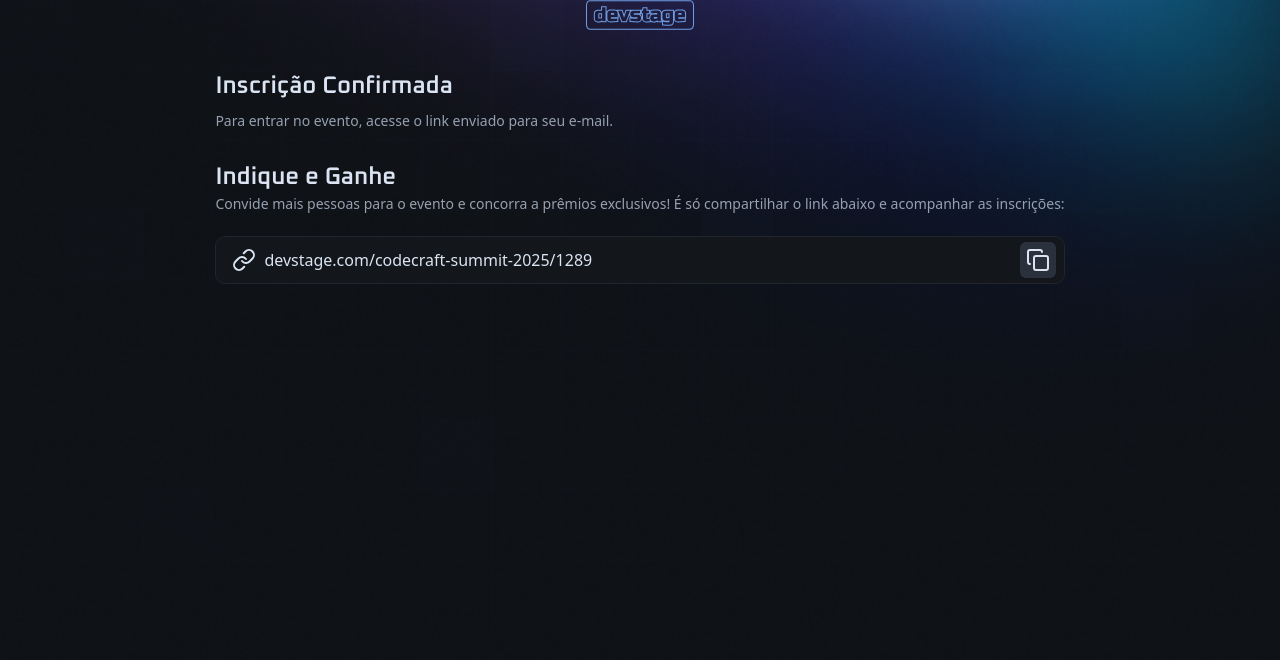
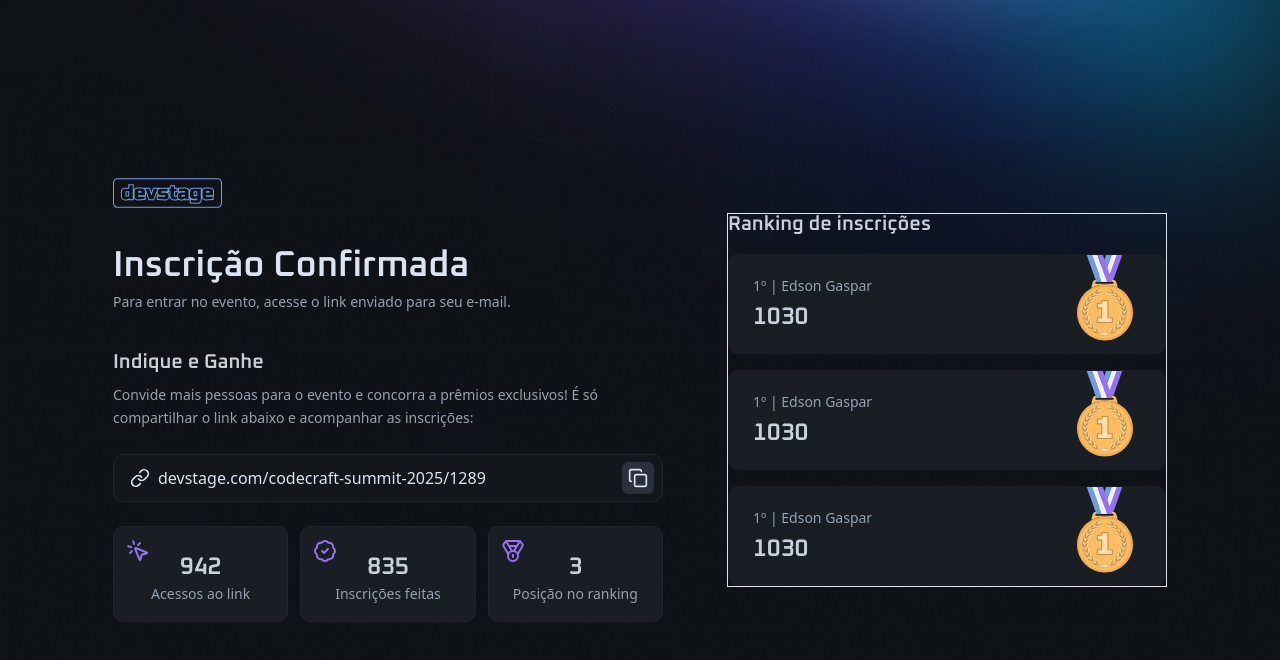
Before and after one commit to EdsonGaspar/envite-friends, a Next.js app: page /convite in a window 1280 px wide. Shown: the top 660 px of the page. Built offline with nearby package versions, Linux system fonts and the light colour scheme.

Commit message:
Terminado a parte de criação da tela, acora vou sepparar os componentes.

```diff
--- a/src/app/convite/page.tsx
+++ b/src/app/convite/page.tsx
@@ -1,32 +1,29 @@
 import { InputField, InputIcon, InputRoot } from '@/components/input'
-import { Copy, Link } from 'lucide-react'
+import { RankingItem } from '@/components/rankingItem'
+import { Status } from '@/components/status'
+import { BadgeCheck, Copy, Link, Medal, MousePointerClick } from 'lucide-react'
 import Image from 'next/image'
 import logo from '../../assets/Logo.svg'
+import model1 from '../../assets/Medal_1.svg'
 
 export default function ConvitePage() {
   return (
-    <div className="h-dvh flex flex-col items-center justify-between gap-16 px-4 py-8 lg:px-0 lg:py-0">
-      <div className="space-y-10 ">
-        <Image
-          src={logo}
-          alt="logo"
-          width={108.5}
-          height={30}
-          className="mx-auto"
-        />
+    <div className="min-h-dvh flex flex-col items-center justify-center gap-16 px-4 py-8 lg:px-0 lg:py-0 md:flex-row">
+      <div className="flex flex-col  w-full max-w-[550px] gap-10">
+        <Image src={logo} alt="logo" width={108.5} height={30} />
 
-        <div className="space-y-7">
         <div className="space-y-2">
-            <h2 className="font-heading text-2xl font-semibold text-gray-100">
+          <h2 className="font-heading text-4xl font-semibold text-gray-100 leading-none">
             Inscrição Confirmada
           </h2>
-            <p className="text-sm text-gray-300 leading-relaxed">
+          <p className="text-sm text-gray-300">
             Para entrar no evento, acesse o link enviado para seu e-mail.
           </p>
         </div>
-          <div className="space-y-5">
-            <div>
-              <h2 className="font-heading text-2xl font-semibold text-gray-100">
+
+        <div className="space-y-6">
+          <div className="space-y-3">
+            <h2 className="font-heading text-xl font-semibold text-gray-200 leading-none">
               Indique e Ganhe
             </h2>
             <p className="text-sm text-gray-300 leading-relaxed">
@@ -35,22 +32,50 @@ export default function ConvitePage() {
               inscrições:
             </p>
           </div>
-            <div>
+
           <InputRoot>
             <InputIcon>
-                  <Link />
+              <Link className="size-5" />
             </InputIcon>
             <InputField
+              readOnly
               type="text"
               placeholder="Link do convite"
-                  value={'devstage.com/codecraft-summit-2025/1289'}
+              defaultValue="devstage.com/codecraft-summit-2025/1289"
             />
             <InputIcon className="bg-gray-500 p-1.5 rounded-md -mr-2">
-                  <Copy />
+              <Copy className="size-5 cursor-pointer" />
             </InputIcon>
           </InputRoot>
+
+          <div className="grid md:grid-cols-3 gap-3 ">
+            <Status
+              icon={<MousePointerClick />}
+              numero={942}
+              information="Acessos ao link"
+            />
+            <Status
+              icon={<BadgeCheck />}
+              numero={835}
+              information="Inscrições feitas"
+            />
+            <Status
+              icon={<Medal />}
+              information="Posição no ranking"
+              numero={3}
+            />
           </div>
         </div>
+      </div>
+
+      <div className="w-full max-w-[440px] space-y-5 border">
+        <h2 className="text-gray-200 text-xl font-heading leading-none font-semibold">
+          Ranking de inscrições
+        </h2>
+        <div className="space-y-4 ">
+          <RankingItem />
+          <RankingItem />
+          <RankingItem />
         </div>
       </div>
     </div>
--- /dev/null
+++ b/src/components/rankingItem.tsx
@@ -0,0 +1,34 @@
+import Image from 'next/image'
+import type { ComponentProps, ReactNode } from 'react'
+import { twMerge } from 'tailwind-merge'
+import gold from '../assets/Medal_1.svg'
+
+interface RankingProps extends ComponentProps<'div'> {
+  nome?: string
+  valor?: number
+  icon?: ReactNode
+}
+export function RankingItem({ className, ...porps }: RankingProps) {
+  return (
+    <div
+      className={twMerge(
+        'relative rounded-xl bg-gray-700 border border-gray-700 flex flex-col justify-center p-6 gap-3',
+        className
+      )}
+      {...porps}
+    >
+      <h3 className="text-sm text-gray-300 leading-none ">
+        <span>1º | </span>
+        Edson Gaspar
+      </h3>
+      <h2 className="text-2xl text-gray-200 font-heading leading-none font-semibold">
+        1030
+      </h2>
+      <Image
+        src={gold}
+        alt="Medalha de Ouro"
+        className="absolute top-0 right-8"
+      />
+    </div>
+  )
+}
--- /dev/null
+++ b/src/components/status.tsx
@@ -0,0 +1,33 @@
+import type { ComponentProps, ReactNode } from 'react'
+import { twMerge } from 'tailwind-merge'
+
+interface StatusProps extends ComponentProps<'div'> {
+  icon: ReactNode
+  numero: number
+  information: string
+}
+export function Status({
+  icon,
+  className,
+  numero,
+  information,
+  ...props
+}: StatusProps) {
+  return (
+    <div
+      {...props}
+      className={twMerge(
+        'w-full bg-gray-700 relative text-center border border-gray-600 rounded-xl',
+        className
+      )}
+    >
+      <span className="absolute top-3 left-3 size-5 text-purple">{icon}</span>
+      <div className="pt-7 pb-5 space-y-2">
+        <h3 className="font-heading font-semibold text-2xl text-gray-200 leading-none">
+          {numero}
+        </h3>
+        <p className="text-gray-300 text-sm leading-none">{information}</p>
+      </div>
+    </div>
+  )
+}
```
Lines whose indentation alone changed are shown as unchanged.
